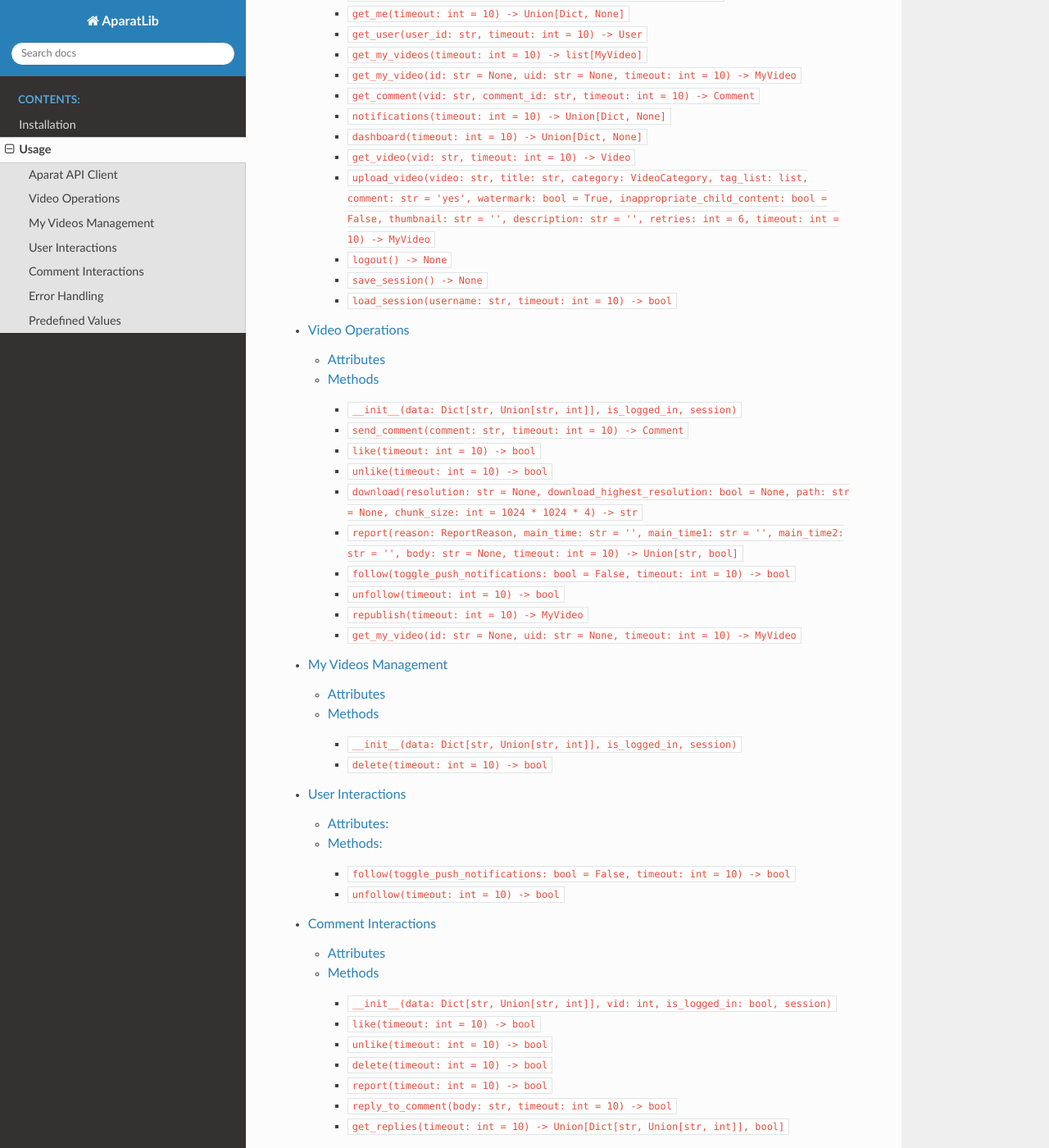
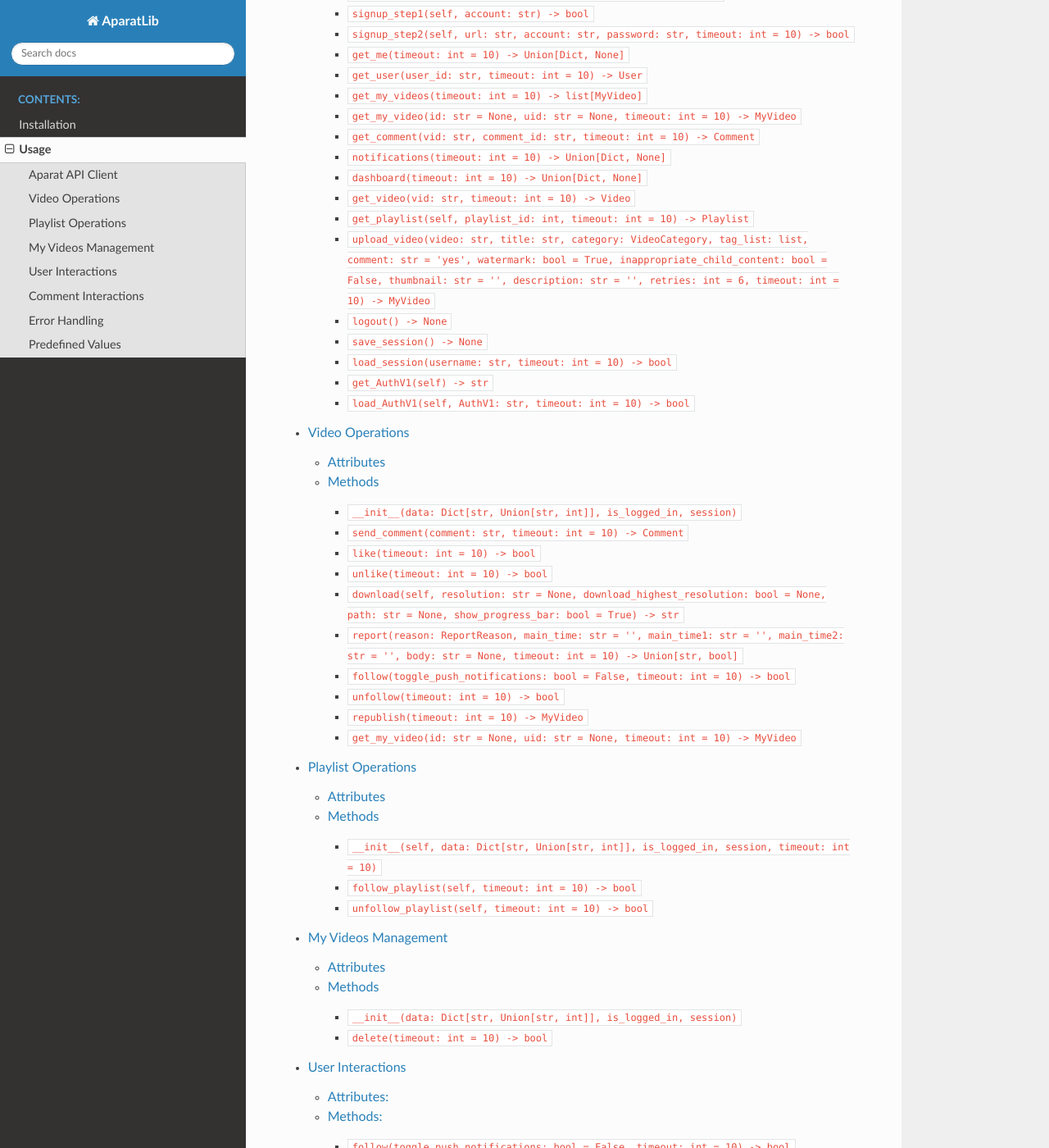
Before and after one commit to AbolDev/AparatLib, a Sphinx documentation site: the page built from docs/usage.rst, in a window 1280 px wide and 1400 px high, scrolled down 302 px. Shown: the whole window at 82% size. Built offline with Sphinx 7.4.7 and the Read the Docs theme 2.0.0, drawn with Linux system fonts in a browser that asks for light colours; pages that are not in the unit, such as notebooks, are missing from menus; some of the changed text lies outside the part shown.

Commit message:
Add files via upload

```diff
--- a/docs/docs/Aparat_API_Client.md
+++ b/docs/docs/Aparat_API_Client.md
@@ -20,6 +20,24 @@ Log in to the Aparat account.
 - `timeout` (int, optional): The timeout for the HTTP request (default is 10 seconds).
 - Returns:
     - `True` if login is successful, otherwise `False`.
+
+### `signup_step1(self, account: str) -> bool`
+Perform the first step of the signup process.
+
+- `account` (str): The account identifier (email or phone number).
+- `timeout` (int, optional): The timeout for the HTTP request (default is 10 seconds).
+- Returns:
+    - A dictionary containing user information if successful, otherwise `None`.
+
+### `signup_step2(self, url: str, account: str, password: str, timeout: int = 10) -> bool`
+Perform the second step of the signup process using the verification link.
+
+- `url` (str): The URL or email text containing the signup confirmation link.
+- `account` (str): The account identifier (email or phone number).
+- `password` (str): The password for the new account.
+- `timeout` (int, optional): The timeout for the HTTP request (default is 10 seconds).
+- Returns:
+    - bool: `True` if the signup process is successful, otherwise raises an exception.
 
 ### `get_me(timeout: int = 10) -> Union[Dict, None]`
 Get information about the current user.
@@ -83,6 +101,16 @@ Get video details from Aparat.
 - Returns:
     - An instance of the `Video` class representing the video.
 
+### `get_playlist(self, playlist_id: int, timeout: int = 10) -> Playlist`
+Get playlist details from Aparat.
+
+- `playlist_id` (int): The ID of the playlist to retrieve.
+- `timeout` (int, optional): The request timeout (default is 10).
+- Returns:
+    - An instance of the `Playlist` class containing the details of the requested playlist.
+- Raises:
+    - `ValueError`: If the playlist with the given ID is not found.
+
 ### `upload_video(video: str, title: str, category: VideoCategory, tag_list: list, comment: str = 'yes', watermark: bool = True, inappropriate_child_content: bool = False, thumbnail: str = '', description: str = '', retries: int = 6, timeout: int = 10) -> MyVideo`
 Uploads a video to Aparat.
 
@@ -112,4 +140,18 @@ Load the session object from a file.
 - `username` (str): The username of the account.
 - `timeout` (int, optional): The timeout for the HTTP request (default is 10 seconds).
 - Returns:
-    - `True` if successful, otherwise `False`.
+    - bool: `True` if the session is successfully loaded and the user is logged in, `False` otherwise.
+
+### `get_AuthV1(self) -> str`
+Get the AuthV1 cookie.
+
+- Returns:
+    - The value of the AuthV1 cookie.
+
+### `load_AuthV1(self, AuthV1: str, timeout: int = 10) -> bool`
+Load the AuthV1 cookie.
+
+- `AuthV1` (str): The value of the AuthV1 cookie.
+- `timeout` (int, optional): The request timeout (default is 10).
+- Returns:
+    - `True` if the cookie is loaded successfully, otherwise `False`.
--- /dev/null
+++ b/docs/docs/Playlist_Operations.md
@@ -0,0 +1,55 @@
+# Playlist Operations
+
+The `Playlist` class represents a playlist on Aparat and provides methods to interact with and manage the playlist.
+
+## Attributes
+
+- `id` (int): The ID of the playlist.
+- `title` (str): The title of the playlist.
+- `description` (str): The description of the playlist.
+- `cnt` (int): The count of videos in the playlist.
+- `big_poster` (str): The URL of the big poster image.
+- `small_poster` (str): The URL of the small poster image.
+- `uid` (str): The unique identifier of the playlist.
+- `toggle_url` (str): The URL for toggling the playlist state.
+- `publish_type` (str): The publish type of the playlist.
+- `create_type` (str): The creation type of the playlist.
+- `checked` (bool): The checked status of the playlist.
+- `order` (int): The order of the playlist.
+- `last_update` (str): The last update timestamp of the playlist.
+- `isYours` (bool): Flag indicating if the playlist belongs to the user.
+- `playlist_follow_link` (str): The URL for following the playlist.
+- `playlist_follow_status` (str): The follow status of the playlist.
+- `list_videos_playlist` (list): The list of videos in the playlist.
+- `videos` (list[Video]): The list of Video objects in the playlist.
+
+## Methods
+
+### `__init__(self, data: Dict[str, Union[str, int]], is_logged_in, session, timeout: int = 10)`
+
+Initializes a `Playlist` object with the provided data.
+
+- `data`: A dictionary containing the raw data for the playlist.
+- `is_logged_in`: Boolean indicating whether the user is logged in.
+- `session`: Session object for making HTTP requests.
+- `timeout` (int, optional): The timeout for the HTTP requests (default is 10 seconds).
+
+### `follow_playlist(self, timeout: int = 10) -> bool`
+
+Follow the playlist.
+
+- `timeout` (int, optional): The timeout for the HTTP request (default is 10 seconds).
+- Returns:
+    - bool: `True` if the playlist was successfully followed, `False` otherwise.
+- Raises:
+    - `LoginRequiredError`: If the user is not logged in.
+
+### `unfollow_playlist(self, timeout: int = 10) -> bool`
+
+Unfollow the playlist.
+
+- `timeout` (int, optional): The timeout for the HTTP request (default is 10 seconds).
+- Returns:
+    - bool: `True` if the playlist was successfully unfollowed, `False` otherwise.
+- Raises:
+    - `LoginRequiredError`: If the user is not logged in.
--- a/docs/docs/Video_Operations.md
+++ b/docs/docs/Video_Operations.md
@@ -77,14 +77,21 @@ Unlike a video.
 - Returns:
     - bool: True if the video is successfully unliked, False otherwise.
 
-### `download(resolution: str = None, download_highest_resolution: bool = None, path: str = None, chunk_size: int = 1024 * 1024 * 4) -> str`
+### `download(self, resolution: str = None, download_highest_resolution: bool = None, path: str = None, show_progress_bar: bool = True) -> str`
 
 Download the video with the specified resolution.
 
-- `resolution` (str, optional): The desired video resolution (e.g., '144p', '720p').
-- `download_highest_resolution` (bool, optional): If True, download the highest available resolution.
-- `path` (str, optional): The path where the video will be saved. Defaults to the video's name.
-- `chunk_size` (int, optional): The size of chunks to download at a time (default is 4 MB).
+This method allows downloading a video from Aparat with the desired resolution. It supports downloading in chunks and shows a progress bar if enabled.
+
+- `resolution` (str, optional): The desired video resolution (e.g., '144p', '720p'). If `None`, the `download_highest_resolution` flag must be set to `True`.
+- `download_highest_resolution` (bool, optional): If `True`, downloads the highest available resolution. If `None`, `resolution` must be specified.
+- `path` (str, optional): The path where the video will be saved. Defaults to the video's name extracted from the URL.
+- `show_progress_bar` (bool, optional): If `True`, shows a progress bar during download. Defaults to `True`.
+- Returns:
+    - `str`: The path where the downloaded video is saved.
+- Raises:
+    - `ValueError`: If neither `resolution` nor `download_highest_resolution` is specified.
+    - `ResolutionError`: If the specified video resolution is not found.
 
 ### `report(reason: ReportReason, main_time: str = '', main_time1: str = '', main_time2: str = '', body: str = None, timeout: int = 10) -> Union[str, bool]`
 
--- a/docs/usage.rst
+++ b/docs/usage.rst
@@ -6,6 +6,7 @@ Usage
 
    docs/Aparat_API_Client.md
    docs/Video_Operations.md
+   docs/Playlist_Operations.md
    docs/My_Videos_Management.md
    docs/User_Interactions.md
    docs/Comment_Interactions.md
```
